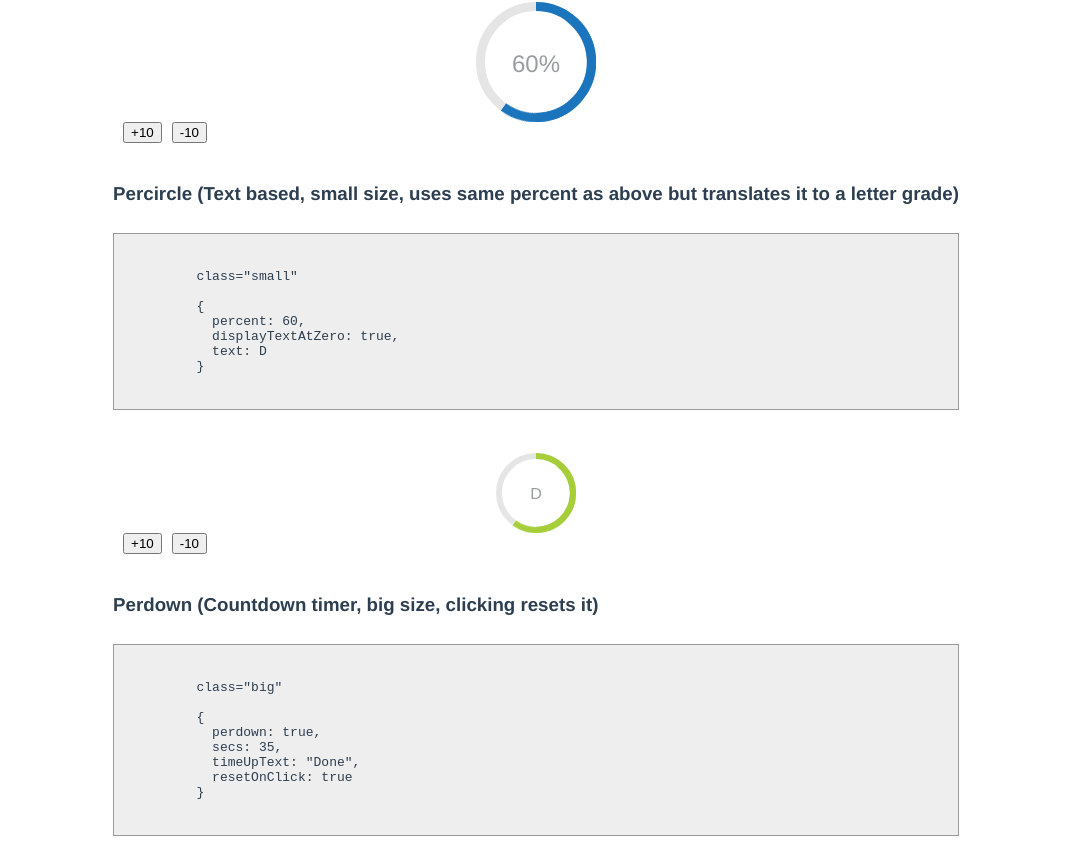
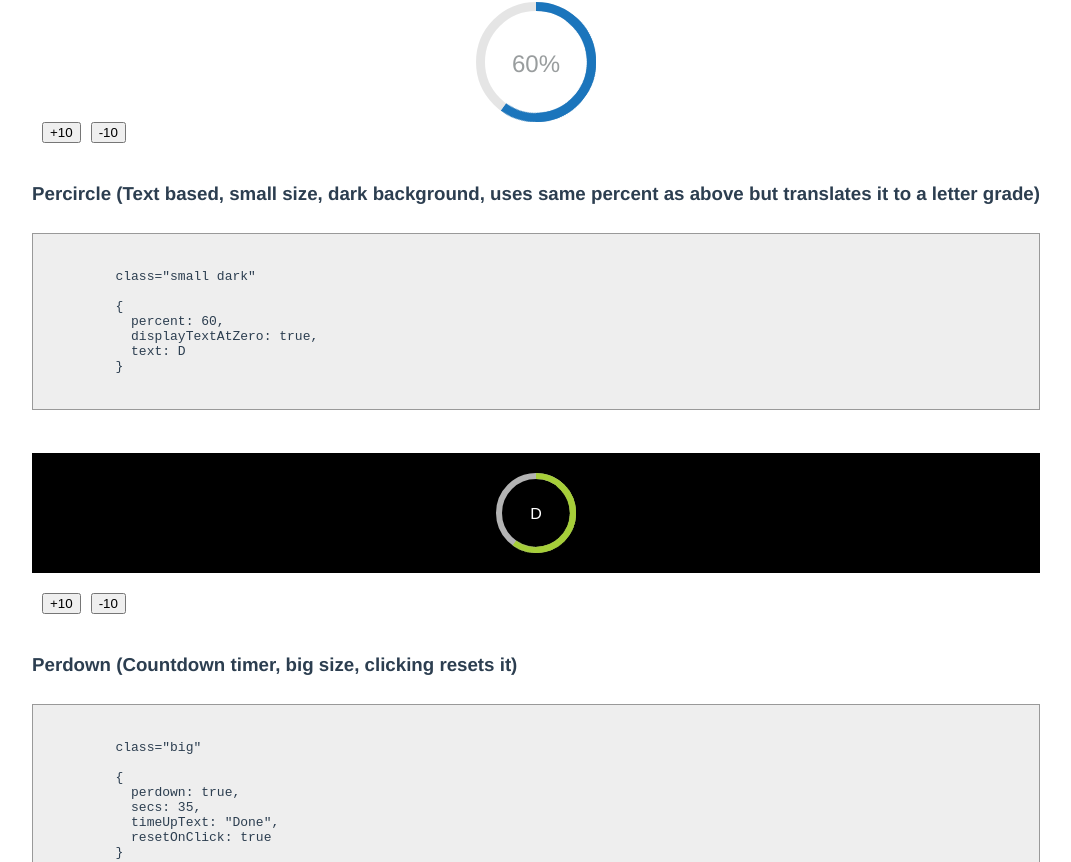
Before and after one commit to teobais/percircle, a Vue app in the folder vue/: page / in a window 1280 px wide. Shown: the part 538-1400 px from the top of the page, without its empty margins (104-1175 px from the left). Built offline with nearby package versions, Linux system fonts and the light colour scheme.

Commit message:
Added dark mode

```diff
--- a/vue/src/components/HelloWorld.vue
+++ b/vue/src/components/HelloWorld.vue
@@ -18,12 +18,12 @@
     </div>
 
     <h3>
-      Percircle (Text based, small size, uses same percent as above but
-      translates it to a letter grade)
+      Percircle (Text based, small size, dark background, uses same percent as
+      above but translates it to a letter grade)
     </h3>
     <pre>
       <code>
-        class="small"
+        class="small dark"
 
         {
           percent: {{percent}},
@@ -32,7 +32,9 @@
         }
       </code>
     </pre>
-    <percircle class="small" :percent="percent" :text="letterGrade" />
+    <div class="dark-background">
+      <percircle class="small dark" :percent="percent" :text="letterGrade" />
+    </div>
 
     <div class="buttons">
       <button class="button" @click="add(10)">+10</button>
@@ -157,4 +159,10 @@ pre code {
   cursor: pointer;
   margin-left: 10px;
 }
+
+.dark-background {
+  background-color: black;
+  margin-bottom: 20px;
+  padding: 20px;
+}
 </style>
--- a/vue/src/components/percircle.vue
+++ b/vue/src/components/percircle.vue
@@ -29,6 +29,7 @@
 
 <script>
 export default {
+  //External classes with styles - set on component itself (<percircle class="big" />): .big, .small, .dark
   props: {
     //Whether to animate the progress bar on load (or view)
     animate: {
@@ -472,6 +473,24 @@ export default {
   &.initialized.gt50 .slice {
     clip: rect(auto, auto, auto, auto);
   }
+
+  &.small {
+    font-size: 80px;
+  }
+
+  &.big {
+    font-size: 240px;
+  }
+
+  &.dark {
+    > span {
+      color: #ffffff;
+    }
+
+    &:before {
+      border-color: rgba(255, 255, 255, 0.7);
+    }
+  }
 }
 
 .perclock > span {
@@ -482,16 +501,4 @@ export default {
 .perdown.animate .bar {
   transition: border-width 0.2s ease-in-out;
 }
-
-.percircle,
-.perdown,
-.perclock {
-  &.small {
-    font-size: 80px;
-  }
-
-  &.big {
-    font-size: 240px;
-  }
-}
 </style>
```
